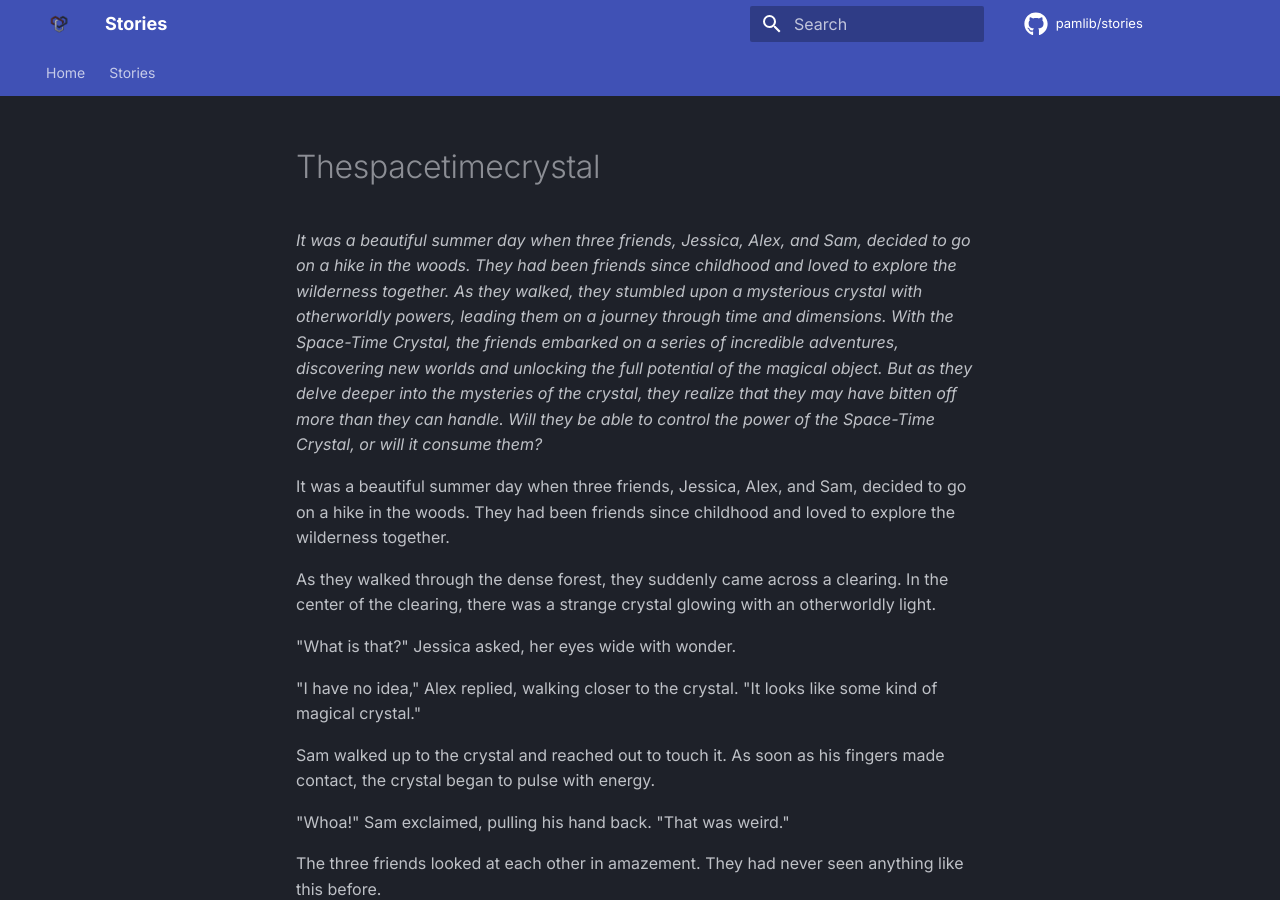
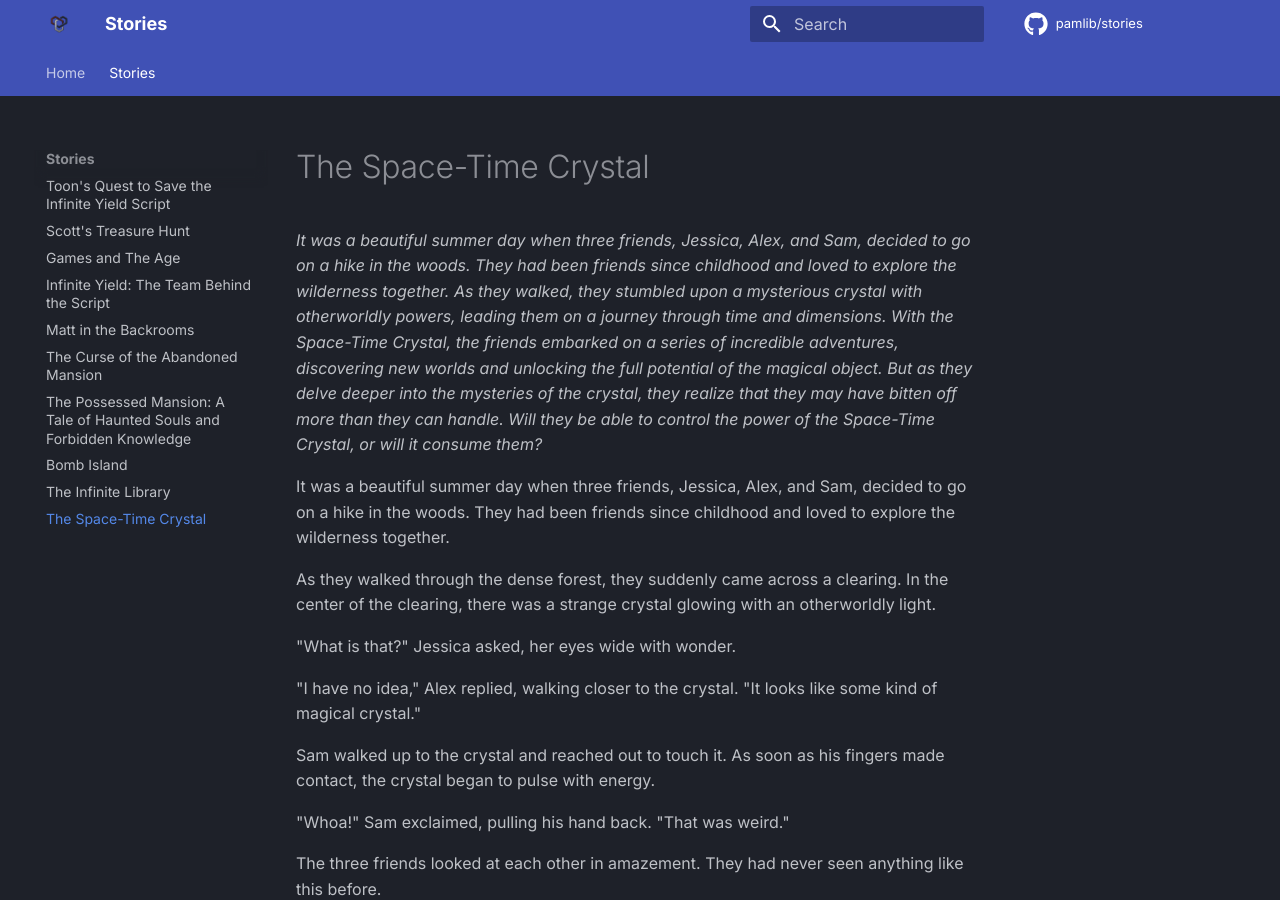
Before and after one commit to pamlib/stories, an MkDocs documentation site: the page built from docs/stories/thespacetimecrystal.md, in a window 1280 px wide and 900 px high. Built offline with MkDocs 1.6.1 and Material for MkDocs 9.7.7, drawn with Linux system fonts in a browser that asks for light colours; comment, search, counter and statistics services are not loaded.

Commit message:
Update mkdocs.yml

```diff
--- a/mkdocs.yml
+++ b/mkdocs.yml
@@ -31,6 +31,7 @@ nav:
     - "The Possessed Mansion: A Tale of Haunted Souls and Forbidden Knowledge": stories/thepossessedmansion.md
     - "Bomb Island": stories/bombisland.md
     - "The Infinite Library": stories/theinfinitelibrary.md
+    - "The Space-Time Crystal": stories/thespacetimecrystal.md
 
 
 markdown_extensions:
```
